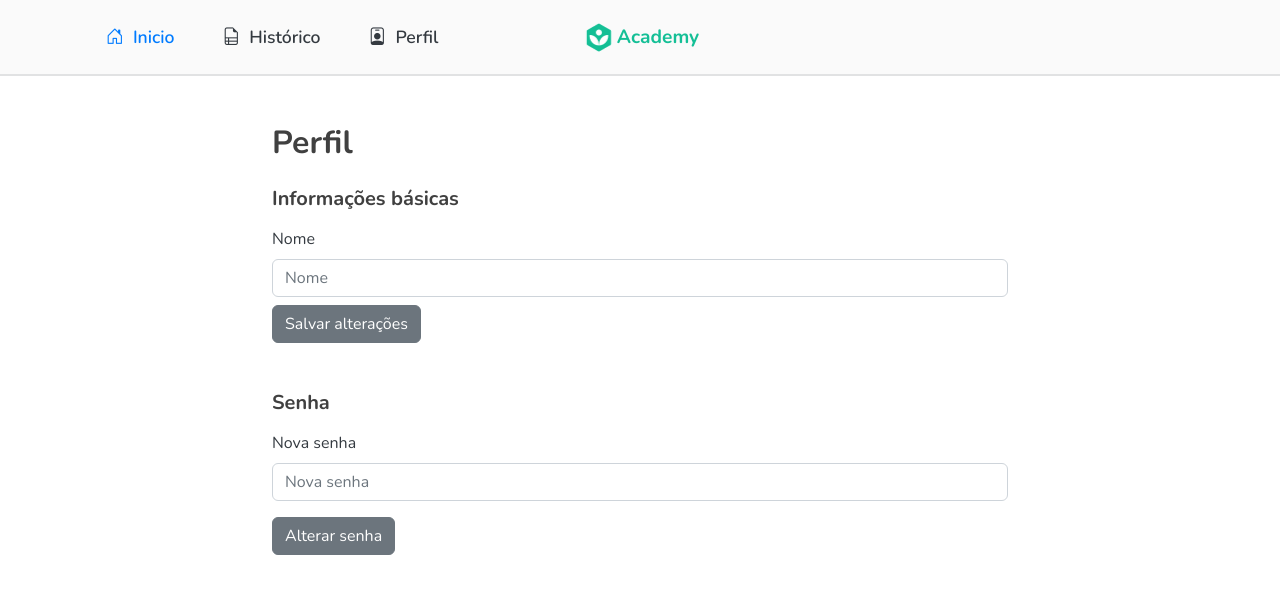
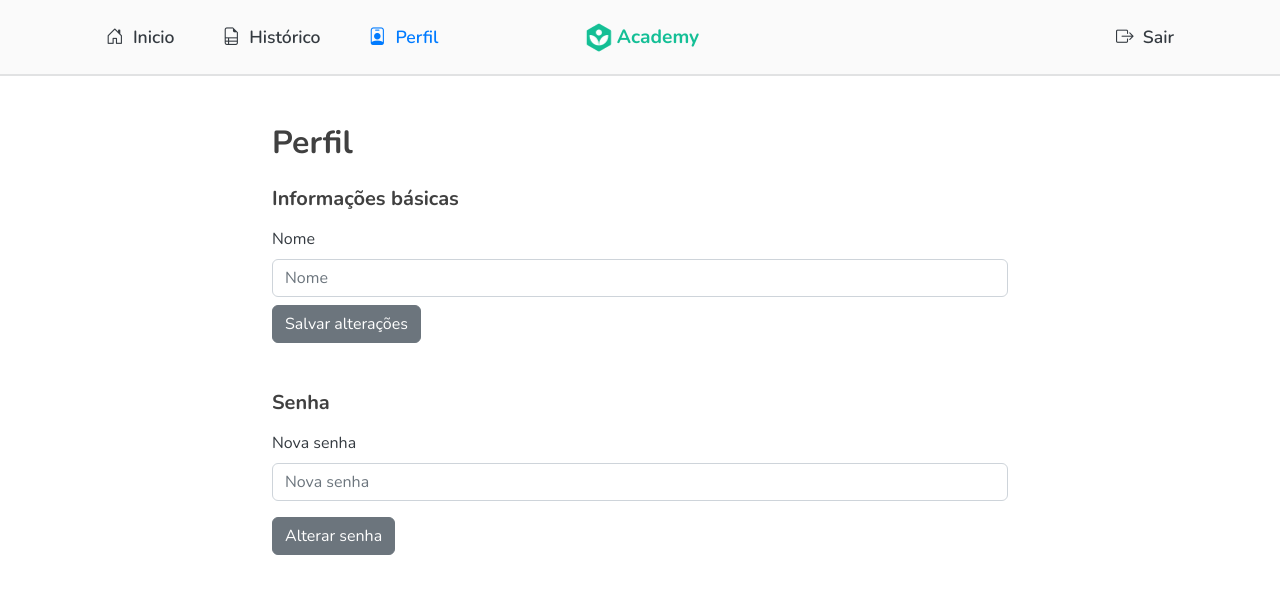
Before and after one commit to gabrielsarubo/myapp, a React (Create React App) app: page /student/profile in a window 1280 px wide. Shown: the top 594 px of the page. Built offline with nearby package versions, Linux system fonts and the light colour scheme.

Commit message:
update Header component

```diff
--- a/src/components/Header/index.css
+++ b/src/components/Header/index.css
@@ -6,6 +6,7 @@
 .Header nav {
   display: flex;
   position: relative;
+  justify-content: space-between;
 }
 
 .Header nav ul {
--- a/src/components/Header/index.js
+++ b/src/components/Header/index.js
@@ -1,22 +1,27 @@
-import { Link } from 'react-router-dom'
+import { Link, useLocation } from 'react-router-dom'
 
 import './index.css'
 import Logo from '../../assets/app-logo.png'
 
 const Header = () => {
+  const location = useLocation()
+
   return (
     <div className="Header container-fluid">
       <div className="container">
         <nav>
           <ul>
-            <li><Link to='/student' className='active'><i className="bi-bi bi-house-door"></i>&nbsp;&nbsp;Inicio</Link></li>
-            <li><Link to='/student/history' className=''><i className="bi bi-file-earmark-ruled"></i>&nbsp;&nbsp;Histórico</Link></li>
-            <li><Link to='/student/profile' className=''><i className="bi bi-person-badge"></i>&nbsp;&nbsp;Perfil</Link></li>
+            <li><Link to='/student' className={location.pathname === '/student' ? 'active' : ''}><i className="bi-bi bi-house-door"></i>&nbsp;&nbsp;Inicio</Link></li>
+            <li><Link to='/student/history' className={location.pathname === '/student/history' ? 'active' : ''}><i className="bi bi-file-earmark-ruled"></i>&nbsp;&nbsp;Histórico</Link></li>
+            <li><Link to='/student/profile' className={location.pathname === '/student/profile' ? 'active' : ''}><i className="bi bi-person-badge"></i>&nbsp;&nbsp;Perfil</Link></li>
           </ul>
           <div className="logo__container">
             <img src={Logo} alt="" />
             <span className='logo__title'>Academy</span>
           </div>
+          <ul>
+            <li><Link to='/signin'><i className="bi bi-box-arrow-right"></i>&nbsp;&nbsp;Sair</Link></li>
+          </ul>
         </nav>
       </div>
     </div>
```
